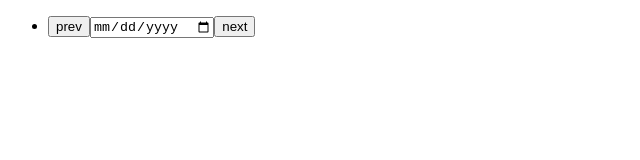
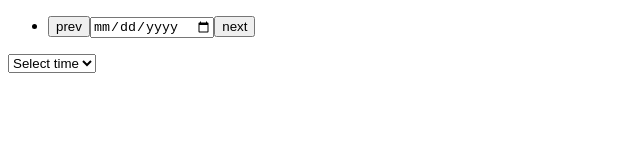
Before and after one commit to TimmyChan99/time-tracker, a React (Vite) app: page / in a window 1280 px wide. Shown: the top 160 px of the page, without its empty margins (0-640 px from the left). Built offline with nearby package versions, Linux system fonts and the light colour scheme.

Commit message:
Create time selector

```diff
--- a/src/App.tsx
+++ b/src/App.tsx
@@ -1,9 +1,11 @@
 import DateRow from './components/DateRow';
+import TimeSelector from './components/TimeSelector';
 
 function App() {
   return (
     <div className="App">
       <DateRow />
+      <TimeSelector />
     </div>
   );
 }
--- a/src/components/TimeSelector.tsx
+++ b/src/components/TimeSelector.tsx
@@ -1,7 +1,29 @@
-import React from 'react'
+import { useState } from 'react';
 
-export const TimeSelector = () => {
-	return (
-		<div>TimeSelector</div>
-	)
+function TimeSelector() {
+  const [time, setTime] = useState(0);
+  const hours = [...Array(24).keys()].map((i) => {
+    const hour = i < 13 ? i : i - 12;
+    const meridiem = i < 12 ? 'AM' : 'PM';
+    return (
+      <option key={i} value={i}>
+        {hour}:00 {meridiem}
+      </option>
+    );
+  });
+
+  const handleChange = (e: React.ChangeEvent<HTMLSelectElement>) => {
+    setTime(+e.target.value);
+  };
+
+  return (
+    <select required onChange={(e) => handleChange(e)}>
+      <option value="none" hidden>
+        Select time
+      </option>
+      {hours}
+    </select>
+  );
 }
+
+export default TimeSelector;
```
